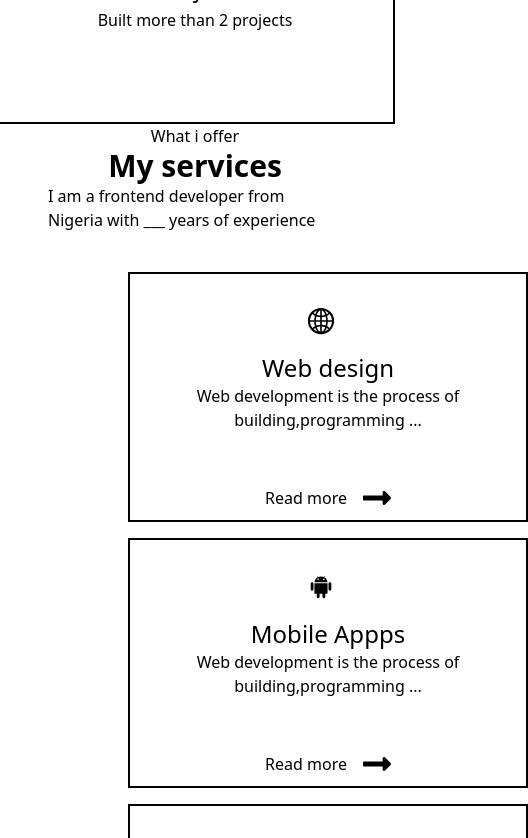
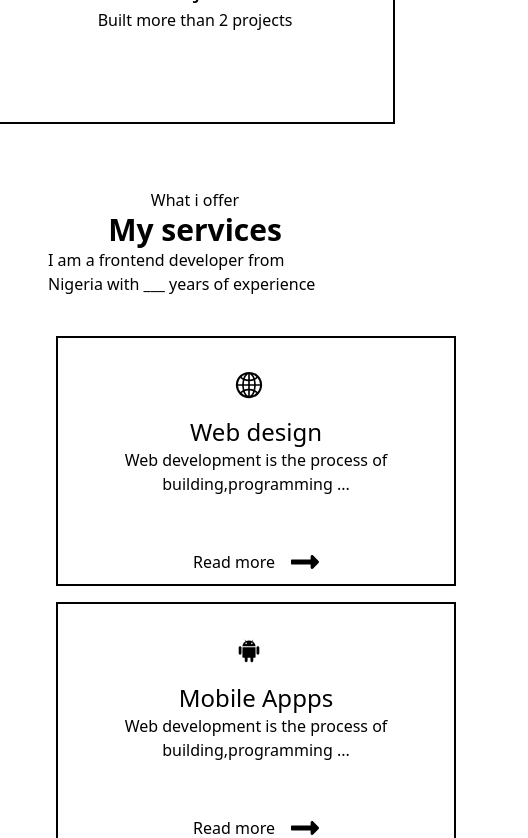
Before and after one commit to Ayray23/Portfolio, a React (Vite) app: page / in a window 390 px wide. Shown: the part 2120-2958 px from the top of the page, 528 px wide, since content can reach past the window. Built offline with nearby package versions, Linux system fonts and the light colour scheme.

Commit message:
added some style

```diff
--- a/src/Pages/Home.jsx
+++ b/src/Pages/Home.jsx
@@ -159,7 +159,7 @@ const Home = () => {
                 </div>
         </section>
 
-        <section className='flex flex-col'>
+        <section className='flex mt-16 flex-col'>
           <div className="flex flex-col  text-black dark:text-white items-center">
             <h2 className="text-1xl">
               What i offer
@@ -171,7 +171,7 @@ const Home = () => {
               I am a frontend developer from Nigeria with ___ years of experience
             </p>
           </div>
-          <div className="flex md:flex-row flex-col ml-20 dark:text-white justify-center gap-4 mt-10 ">
+          <div className="flex md:flex-row flex-col ml-2 md:ml-20 dark:text-white justify-center gap-4 mt-10 ">
             <div className='border-2 border-black dark:border-white h-[250px] hover:bg-slate-700 hover:shadow-lg hover:shadow-white text-center  p-4 w-[400px] md:w-[300px]   '>
                 { <AiOutlineGlobal  className='text-3xl my-4 mx-40 md:mx-28 '/> }
                 <h2 className='text-2xl'>Web design</h2>
```
